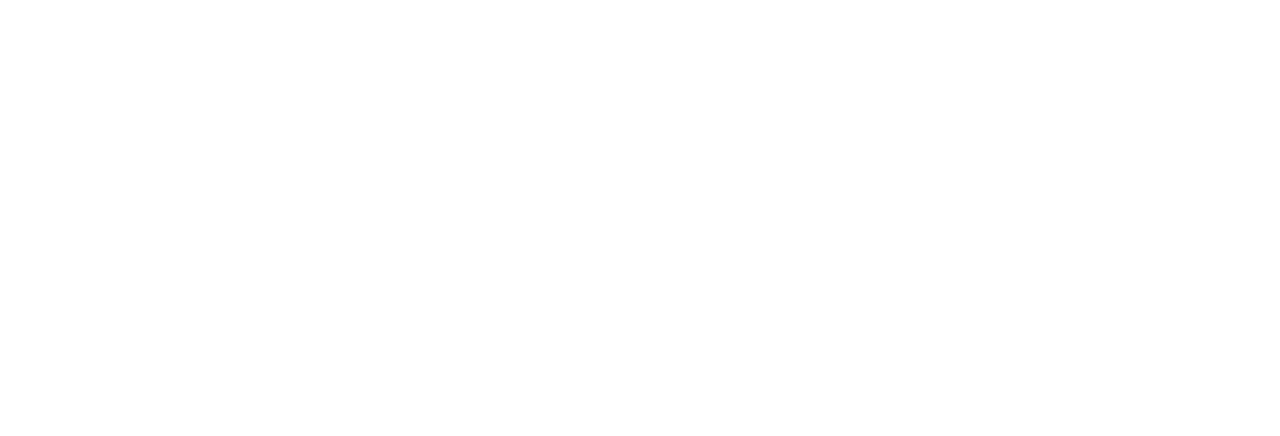
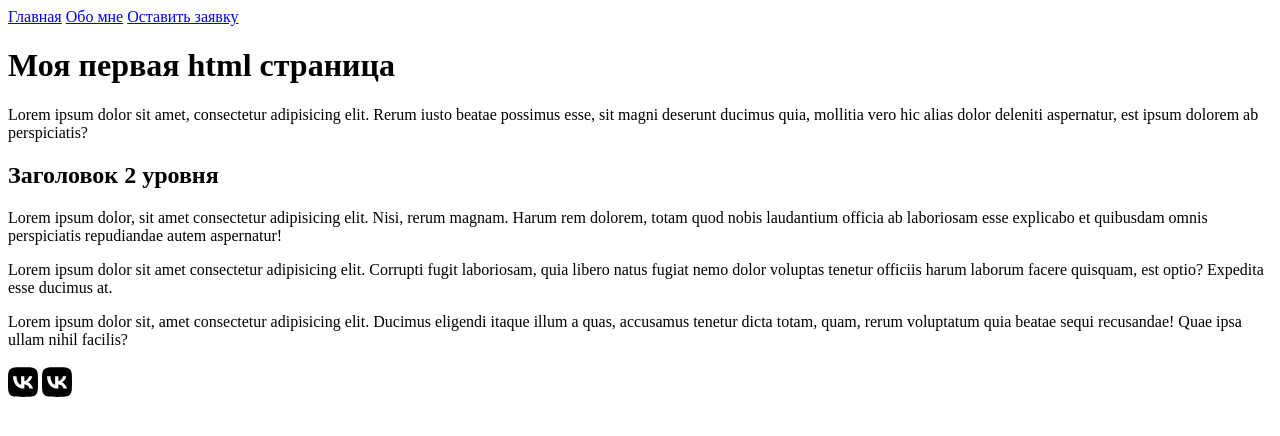
Before and after one commit to KuchumovaAnna/HTML, a plain HTML site: page lesson_1/index.html in a window 1280 px wide. Drawn offline with Linux system fonts and the light colour scheme.

Commit message:
les_01.1

```diff
--- a/lesson_1/index.html
+++ b/lesson_1/index.html
@@ -4,9 +4,19 @@
     <meta charset="UTF-8">
     <meta http-equiv="X-UA-Compatible" content="IE=edge">
     <meta name="viewport" content="width=device-width, initial-scale=1.0">
-    <title>Document</title>
+    <title>Главная</title>
 </head>
 <body>
-
+    <a href="index.html">Главная</a>
+    <a href="info/about.html">Обо мне</a>
+    <a href="form.html">Оставить заявку</a>
+    <h1>Моя первая html страница</h1>
+    <p>Lorem ipsum dolor sit amet, consectetur adipisicing elit. Rerum iusto beatae possimus esse, sit magni deserunt ducimus quia, mollitia vero hic alias dolor deleniti aspernatur, est ipsum dolorem ab perspiciatis?</p>
+    <h2>Заголовок 2 уровня</h2>
+    <p>Lorem ipsum dolor, sit amet consectetur adipisicing elit. Nisi, rerum magnam. Harum rem dolorem, totam quod nobis laudantium officia ab laboriosam esse explicabo et quibusdam omnis perspiciatis repudiandae autem aspernatur!</p>
+    <p>Lorem ipsum dolor sit amet consectetur adipisicing elit. Corrupti fugit laboriosam, quia libero natus fugiat nemo dolor voluptas tenetur officiis harum laborum facere quisquam, est optio? Expedita esse ducimus at.</p>
+    <p>Lorem ipsum dolor sit, amet consectetur adipisicing elit. Ducimus eligendi itaque illum a quas, accusamus tenetur dicta totam, quam, rerum voluptatum quia beatae sequi recusandae! Quae ipsa ullam nihil facilis?</p>
+    <a href="https://vk.com"><img width="30" src="img/vk.svg" alt="vk"></a>
+    <a href="https://vk.com"><img width="30" src="img/vk.svg" alt="vk"></a>
 </body>
 </html>
```
Also changed, not shown: lesson_1/form.html (added, +21 -0 lines), lesson_1/info/about.html (added, +17 -0 lines), lesson_1/img/vk.svg (added), lesson_1/img/x_fd8a5f64.jpg (added).
